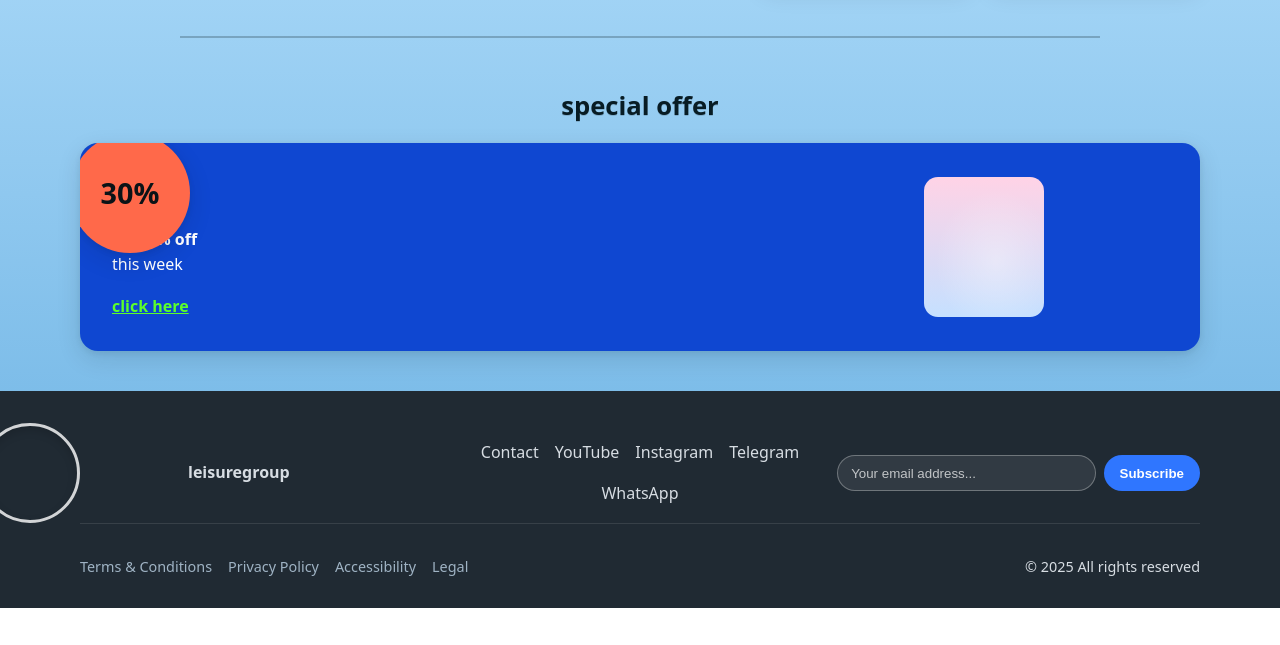
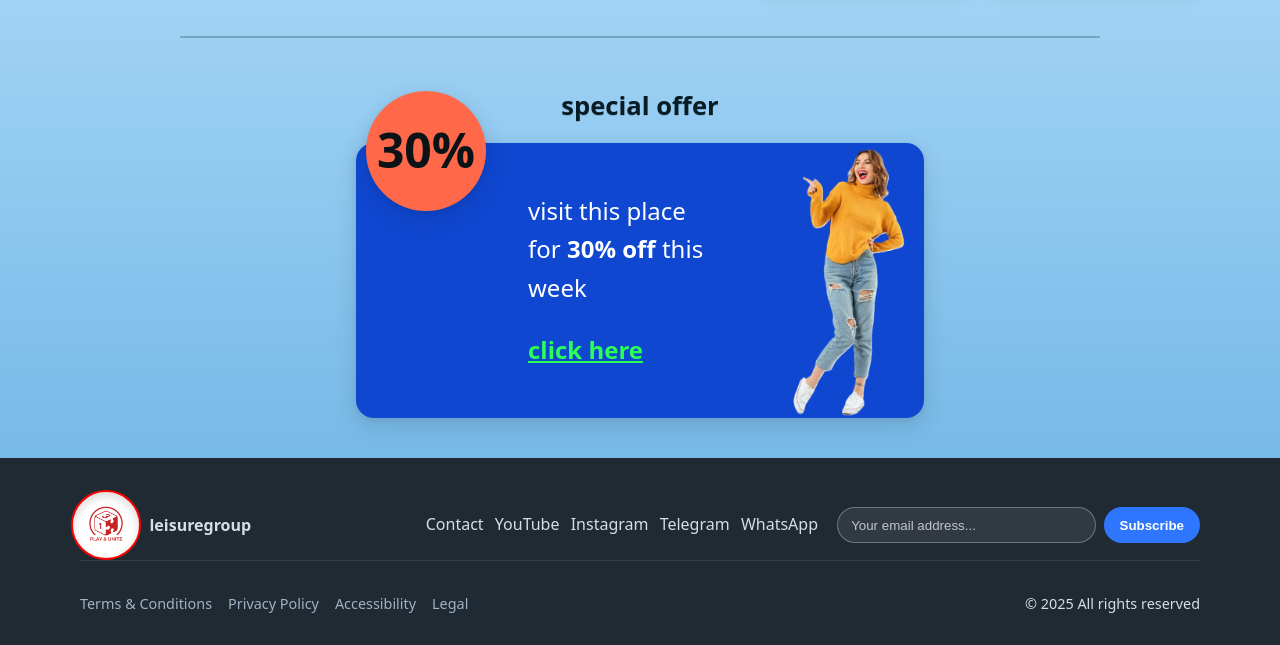
Before and after one commit to alialaie7/web_markup_assessment.github.io, a plain HTML site: page index.html in a window 1280 px wide. Shown: the part 1940-2585 px from the top of the page. Before the commit the page ends 2548 px from the top, so only its background shows below. Drawn offline with Linux system fonts and the light colour scheme.

Commit message:
this the second commit home page completion

```diff
--- a/index.html
+++ b/index.html
@@ -5,15 +5,15 @@
         <meta name="viewport" content="width=device-width, initial-scale=1" />
         <title>Leisuregroup — Amsterdam (Semantic)</title>
         <link rel="stylesheet" href="stylesheet/stylesheet.css" />
+        <script src="scripts/app.js" defer></script>
     </head>
     <body>
-        <!-- Top brand/title -->
         <header class="site-header">
             <section class="container brandbar" aria-label="Brand bar">
                 <span class="logo-circle" aria-hidden="true">
                     <img
                         class="logo-picture"
-                        src="/images/logo_transparent_big.png"
+                        src="./images/logo_transparent_big.png"
                         alt="logo that is a dice with number and puzzle"
                         width="500px"
                         height="500px"
@@ -32,14 +32,14 @@
 
                     <img
                         class="logo-picture2"
-                        src="/images/logo_transparent.png"
+                        src="./images/logo_transparent.png"
                         alt="logo that is a dice with number and puzzle"
                     />
                 </section>
             </nav>
         </header>
 
-        <!-- HERO -->
+        <main id="main">
             <section class="hero" aria-label="Welcome to Amsterdam">
                 <figure class="hero-frame">
                     <img
@@ -54,8 +54,6 @@
                 </figure>
             </section>
 
-        <main id="main">
-            <!-- CAROUSEL of categories -->
             <section class="carousel" aria-label="Highlights carousel">
                 <section class="container">
                     <button class="car-arrow left" aria-label="Scroll left">
@@ -87,17 +85,9 @@
                     <button class="car-arrow right" aria-label="Scroll right">
                         ▶
                     </button>
-
-                    <!-- <menu class="dots" role="presentation">
-                        <li class="dot" aria-hidden="true"></li>
-                        <li class="dot" aria-hidden="true"></li>
-                        <li class="dot" aria-hidden="true"></li>
-                        <li class="dot" aria-hidden="true"></li>
-                    </menu> -->
                 </section>
             </section>
 
-            <!-- STORY BLOCK -->
             <article class="story" aria-labelledby="story-title">
                 <section class="container story-card">
                     <section class="story-text">
@@ -129,7 +119,6 @@
 
             <hr class="divider" />
 
-            <!-- MAP + QUICK LINKS -->
             <section class="map-links" aria-labelledby="map-title">
                 <h2 id="map-title" class="visually-hidden">
                     Explore Amsterdam
@@ -151,7 +140,7 @@
                         <a href="#" class="tile">
                             <span class="tile-text">Museums</span>
                             <img
-                                src="/images/museum_icon.png"
+                                src="images/museum_icon.png"
                                 alt="icon of museum"
                             />
                         </a>
@@ -182,8 +171,7 @@
 
             <hr class="divider" />
 
-            <!-- OFFER STRIP -->
-            <aside class="offer" aria-labelledby="offer-title">
+            <aside class="offer">
                 <section class="container">
                     <h2 class="offer-title" id="offer-title">special offer</h2>
                     <section class="offer-banner">
@@ -195,7 +183,10 @@
                             </p>
                             <p><a class="offer-link" href="#">click here</a></p>
                         </section>
-                        <figure class="offer-art" aria-hidden="true"></figure>
+                        <img
+                            src="images/offer_picture.png"
+                            alt="A girl pointing to the offer"
+                        />
                     </section>
                 </section>
             </aside>
@@ -204,7 +195,9 @@
         <footer class="site-footer">
             <section class="container foot-grid">
                 <section class="foot-brand">
-                    <span class="logo-circle" aria-hidden="true"></span>
+                    <span class="logo-circle" aria-hidden="true">
+                        <img src="images/logo_transparent_big.png" alt="" />
+                    </span>
                     <strong>leisuregroup</strong>
                 </section>
 
@@ -245,26 +238,5 @@
                 </p>
             </section>
         </footer>
-
-        <script>
-            // Simple carousel scroll controls
-            const track = document.getElementById("track");
-            const left = document.querySelector(".car-arrow.left");
-            const right = document.querySelector(".car-arrow.right");
-            function scrollByCard(dir = 1) {
-                const card = track.querySelector(".card");
-                if (!card) return;
-                track.scrollBy({
-                    left: card.getBoundingClientRect().width * dir + 16,
-                    behavior: "smooth",
-                });
-            }
-            left?.addEventListener("click", () => scrollByCard(-1));
-            right?.addEventListener("click", () => scrollByCard(1));
-
-            // Year stamp
-            document.getElementById("year").textContent =
-                new Date().getFullYear();
-        </script>
     </body>
 </html>
--- /dev/null
+++ b/scripts/app.js
@@ -0,0 +1,19 @@
+//create a simple carousel scroll controls for categories
+
+const track = document.getElementById("track");
+const left = document.querySelector(".car-arrow.left");
+const right = document.querySelector(".car-arrow.right");
+function scrollByCard(dir = 1) {
+    const card = track.querySelector(".card");
+    if (!card) return;
+    track.scrollBy({
+        left: card.getBoundingClientRect().width * dir + 16,
+        behavior: "smooth",
+    });
+}
+left?.addEventListener("click", () => scrollByCard(-1));
+right?.addEventListener("click", () => scrollByCard(1));
+
+// put the year in footer
+
+document.getElementById("year").textContent = new Date().getFullYear();
--- a/stylesheet/stylesheet.css
+++ b/stylesheet/stylesheet.css
@@ -15,7 +15,6 @@
     --shadow: 0 8px 24px rgba(8, 28, 36, 0.12), 0 2px 6px rgba(8, 28, 36, 0.08);
 }
 
-/* --- Base --- */
 * {
     box-sizing: border-box;
 }
@@ -42,6 +41,7 @@ a {
 }
 a:hover {
     text-decoration: underline;
+    background-color: #0623275b;
 }
 .skip {
     position: absolute;
@@ -310,6 +310,11 @@ a:hover {
 .offer {
     padding: 1rem 0 2.5rem;
 }
+.offer > .container {
+    max-width: 600px;
+
+    padding-inline: 1rem;
+}
 .offer-title {
     text-align: center;
     font-size: clamp(1.4rem, 2vw, 1.8rem);
@@ -326,13 +331,13 @@ a:hover {
     display: grid;
     grid-template-columns: 140px 1fr 140px;
     align-items: center;
-    overflow: hidden;
+    overflow: visible;
     box-shadow: var(--shadow);
 }
 .offer-badge {
-    position: absolute;
-    left: clamp(-10px, -1vw, -20px);
-    top: clamp(-10px, -1vw, -20px);
+    position: relative;
+    left: 10px;
+    top: -130px;
     width: 120px;
     height: 120px;
     border-radius: 50%;
@@ -341,15 +346,16 @@ a:hover {
     display: grid;
     place-items: center;
     font-weight: 900;
-    font-size: 1.8rem;
+    font-size: 3rem;
     box-shadow: var(--shadow);
+    z-index: 1001;
 }
 .offer-copy {
     padding: 1rem 1rem 1rem 2rem;
-    font-size: clamp(1rem, 1.2vw, 1.1rem);
+    font-size: clamp(1.5rem, 1.2vw, 1.1rem);
 }
 .offer-link {
-    color: #5bff2a;
+    color: #2aff55;
     font-weight: 800;
     text-decoration: underline;
 }
@@ -380,18 +386,39 @@ a:hover {
     align-items: center;
 }
 .foot-brand {
-    display: flex;
+    display: inline-flex;
     align-items: center;
+    justify-content: center;
     gap: 0.5rem;
+    transform: translate(-100px);
 }
 .foot-brand .logo-circle {
-    border-color: rgba(255, 255, 255, 0.8);
+    display: inline-grid;
+    place-items: center;
+    width: 70px;
+    height: 70px;
+    padding: 0;
+    overflow: hidden;
+    border: 2px solid rgb(255, 0, 0);
+    background-color: white;
+    transform: translate(0px);
+}
+
+.foot-brand .logo-circle img {
+    display: block;
+    width: 100%;
+    height: 100%;
+    object-fit: contain;
 }
 .foot-links {
     display: flex;
     flex-wrap: wrap;
-    gap: 1rem;
+    gap: 0.7rem;
     justify-content: center;
+    margin-left: -10%;
+}
+.foot-brand strong {
+    line-height: 1;
 }
 .foot-links a {
     color: #d7dde3;
```
Also changed, not shown: images/offer_picture.png (added). Lines whose indentation alone changed are shown as unchanged.
